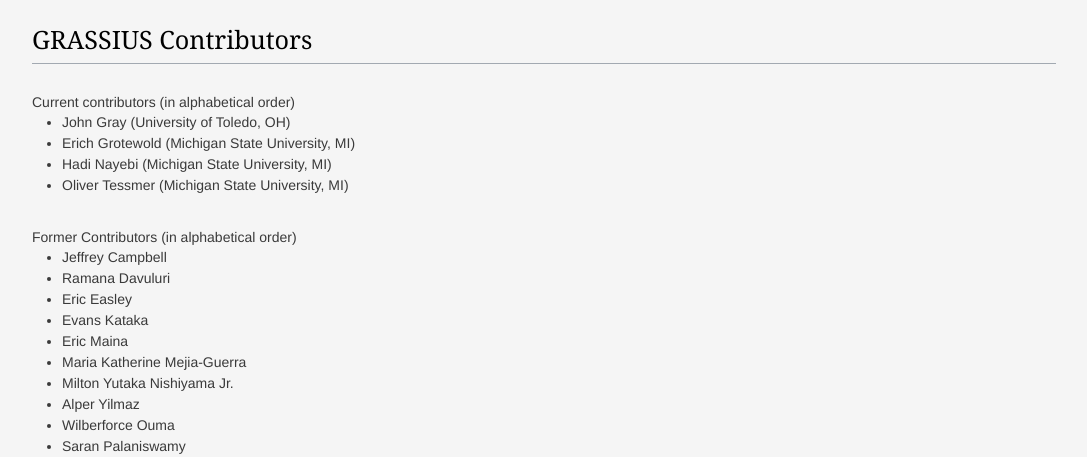
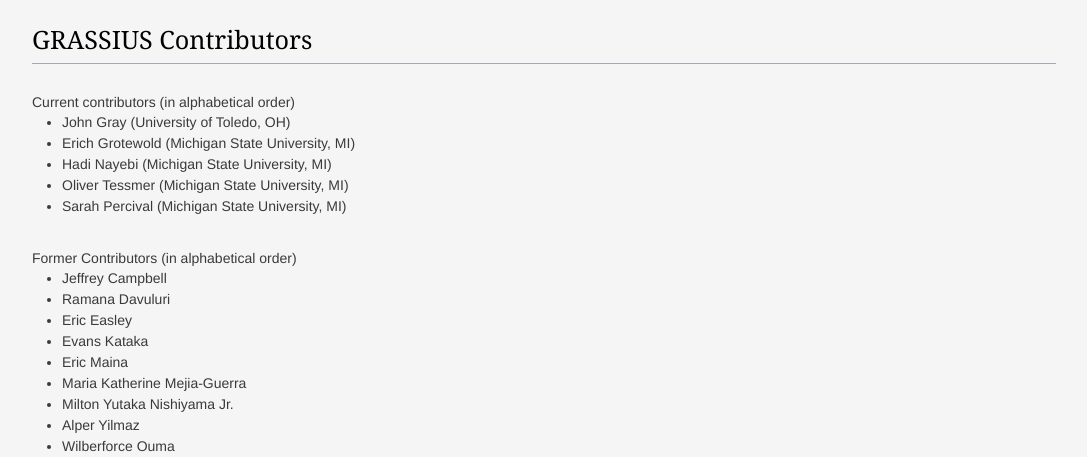
Before and after one commit to grotewold-lab/grassius-website, a CodeIgniter 4 app: template app/Views/info/people.php in a window 1280 px wide. Shown: the part 158-615 px from the top of the page, without its empty margins (96-1183 px from the left). Run offline with PHP 8.4 and a stand-in for CodeIgniter, Linux system fonts and the light colour scheme; the template is opened without the code that fills it, so the values that code supplies are empty; some libraries are stand-ins or nearby versions.

Commit message:
added Percival to people page

```diff
--- a/app/Views/info/people.php
+++ b/app/Views/info/people.php
@@ -14,6 +14,7 @@
     <li>Erich Grotewold (Michigan State University, MI)</li>
     <li>Hadi Nayebi (Michigan State University, MI)</li>
     <li>Oliver Tessmer (Michigan State University, MI)</li>
+    <li>Sarah Percival (Michigan State University, MI)</li>
 </ul>
 
 <br>
```
